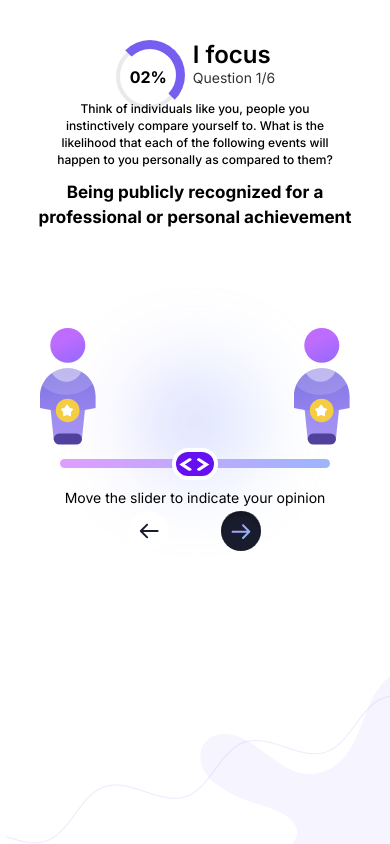
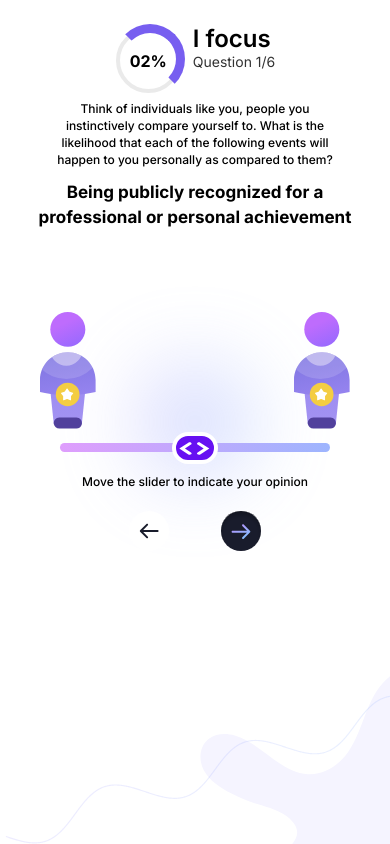
Before and after one commit to sachinmail223/range, a React (Create React App) app: page / in a window 390 px wide. Built offline with nearby package versions, Linux system fonts and the light colour scheme.

Commit message:
first responsive

```diff
--- a/src/components/ProgressCard.module.css
+++ b/src/components/ProgressCard.module.css
@@ -157,7 +157,7 @@
     height: 280px;
 }
 
-.range p{
+.sliderHeading{
 position: absolute;
 bottom: -40px;
 font-weight: 400;
@@ -169,6 +169,7 @@ font-size: 14px;
   border: none;
 background: transparent;
 margin: 20px;
+margin-bottom: 0;
 
 
 }
@@ -243,8 +244,12 @@ margin: 20px;
 
 }
 
-@media only screen and (max-width: 414px) {
-  /* For tablets: */
+@media only screen and (min-width: 319px) {
+  /* For mobile: */
+  .cardTop {
+    margin-top: 1rem;
+
+  }
   .heading{
     max-width: 300px;
     font-size: 12px;
@@ -275,5 +280,9 @@ margin: 20px;
   width: 270px;
 }
 
-
+.sliderHeading{
+  font-weight: 500;
+  line-height: 24px;
+  font-size: 12px;
+  }
 }
```
